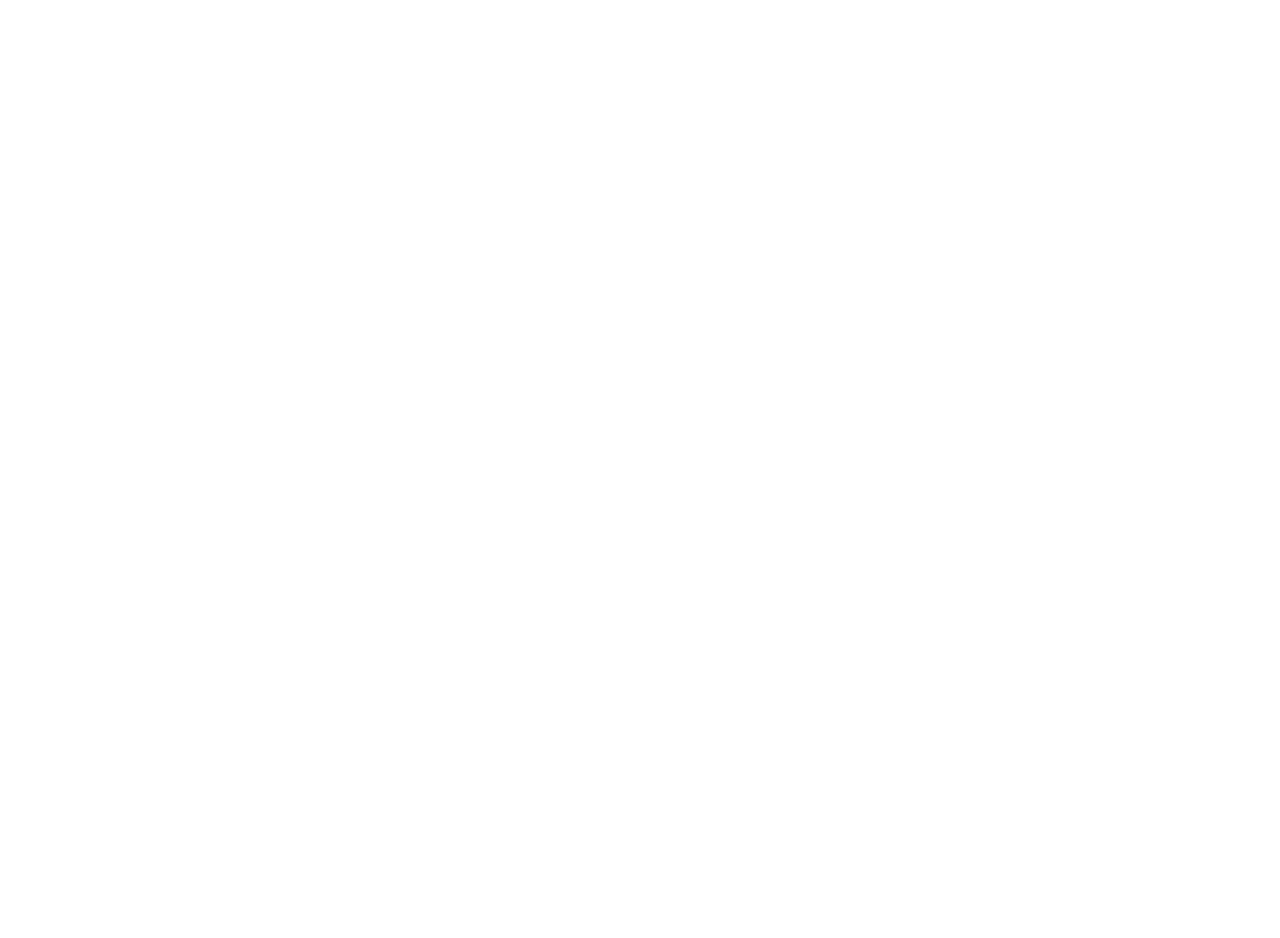
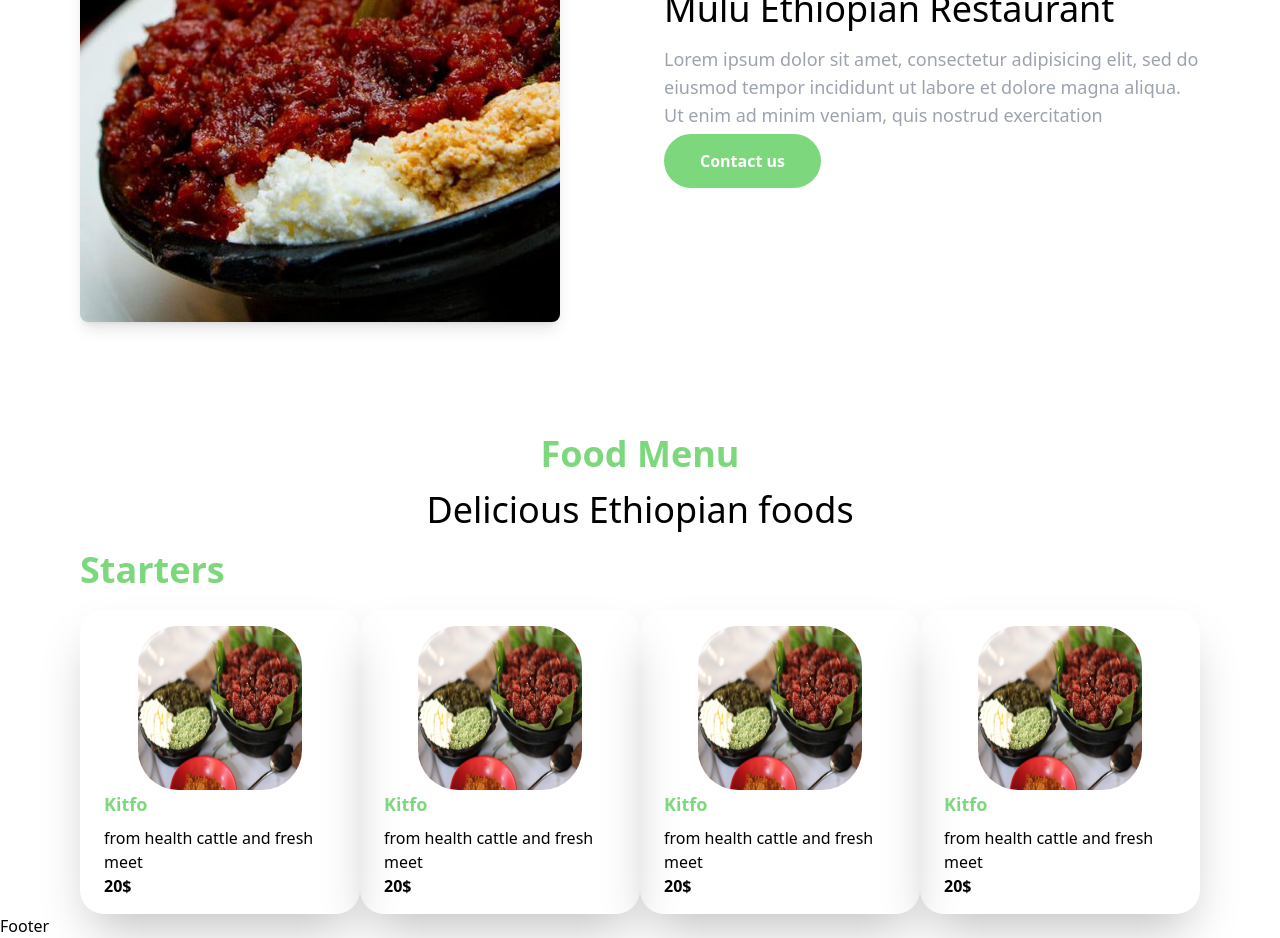
Before and after one commit to kirubelKinfe/RestaurantApp, a Next.js app: page / in a window 1280 px wide. Shown: the part 1040-1978 px from the top of the page. Before the commit the page ends 800 px from the top, so only its background shows below. Built offline with nearby package versions, Linux system fonts and the light colour scheme.

Commit message:
About and Menu sections

```diff
--- a/components/About.tsx
+++ b/components/About.tsx
@@ -1,7 +1,24 @@
+import Image from "next/image"
+import Banner from '@public/assets/images/Kitfo-and-Tibs.jpg'
 
 const About = () => {
     return (
-        <div>About</div>
+        <section className="grid w-full px-20 grid-cols-2 pt-28 items-center gap-12" id="about">
+            <div className="col-span-1">
+                <Image
+                    src={Banner}
+                    className="w-[480px] h-[530px] rounded-lg shadow-lg"
+                    alt="restaurant"
+                />
+            </div>
+
+            <div className="col-span-1">
+                <h1 className="text-2xl font-bold text-[#7dd87d]">About Us</h1>
+                <h2 className="text-4xl my-4">Mulu Ethiopian Restaurant</h2>
+                <p className="text-lg font-base mb-5 text-gray-400">Lorem ipsum dolor sit amet, consectetur adipisicing elit, sed do eiusmod tempor incididunt ut labore et dolore magna aliqua. Ut enim ad minim veniam, quis nostrud exercitation</p>
+                <a href="#footer" className="bg-[#7dd87d] px-9 py-4 text-white rounded-full font-bold">Contact us</a>
+            </div>
+        </section>
     )
 }
 
--- a/components/Header.tsx
+++ b/components/Header.tsx
@@ -7,7 +7,7 @@
             <div className="col-span-1">
                 <h1 className="text-[#7dd87d] text-3xl font-bold">Welcome</h1>
                 <h3 className="mt-5 text-white text-7xl py-7">Enjoy Ethiopian Food</h3>
-                <p className="text-base text-[#999fb9] mb-7">Lorem ipsum dolor sit amet, consectetur adipisicing elit, sed do eiusmod tempor incididunt ut</p>
+                <p className="text-base text-gray-400 mb-7">Lorem ipsum dolor sit amet, consectetur adipisicing elit, sed do eiusmod tempor incididunt ut</p>
                 <a href="#about" className="bg-[#7dd87d] px-9 py-4 text-white rounded-full font-bold">About Us</a>
             </div>
 
--- a/components/Menu.tsx
+++ b/components/Menu.tsx
@@ -1,7 +1,77 @@
+import Image from "next/image"
+import Kitfo from '@public/assets/images/kitfo-610x407.jpg'
 
 const Menu = () => {
     return (
-        <div>Menu</div>
+        <section className="mt-28 px-20" id="menu">
+
+            <div className="text-center">
+                <p className="text-[#7dd87d] text-4xl font-bold">Food Menu</p>
+                <p className="mt-4 text-4xl">Delicious Ethiopian foods</p>
+            </div>
+
+            <div className="mt-5">
+                <p className="text-[#7dd87d] mb-5 text-4xl font-bold">Starters</p>
+                <div className="grid grid-cols-4">
+                    <div className="col-span-1 flex flex-col items-center py-4 px-6 shadow-2xl transition rounded-3xl transform cursor-pointer hover:scale-100 hover:-translate-y-5">
+                        <div className="box-img">
+                            <Image
+                                src={Kitfo}
+                                className="w-[164px] h-[164px] rounded-[40px]"
+                                alt="food"
+                            />
+                        </div>
+                        <div className="box-text">
+                            <p className="text-[#7dd87d] mb-2 text-lg font-bold">Kitfo</p>
+                            <p>from health cattle and fresh meet</p>
+                            <p className="font-bold">20$</p>
+                        </div>
+                    </div>
+                    <div className="col-span-1 flex flex-col items-center py-4 px-6 shadow-2xl transition rounded-3xl transform cursor-pointer hover:scale-100 hover:-translate-y-5">
+                        <div className="box-img">
+                            <Image
+                                src={Kitfo}
+                                className="w-[164px] h-[164px] rounded-[40px]"
+                                alt="food"
+                            />
+                        </div>
+                        <div className="box-text">
+                            <p className="text-[#7dd87d] mb-2 text-lg font-bold">Kitfo</p>
+                            <p>from health cattle and fresh meet</p>
+                            <p className="font-bold">20$</p>
+                        </div>
+                    </div>
+                    <div className="col-span-1 flex flex-col items-center py-4 px-6 shadow-2xl transition rounded-3xl transform cursor-pointer hover:scale-100 hover:-translate-y-5">
+                        <div className="box-img">
+                            <Image
+                                src={Kitfo}
+                                className="w-[164px] h-[164px] rounded-[40px]"
+                                alt="food"
+                            />
+                        </div>
+                        <div className="box-text">
+                            <p className="text-[#7dd87d] mb-2 text-lg font-bold">Kitfo</p>
+                            <p>from health cattle and fresh meet</p>
+                            <p className="font-bold">20$</p>
+                        </div>
+                    </div>
+                    <div className="col-span-1 flex flex-col items-center py-4 px-6 shadow-2xl transition rounded-3xl transform cursor-pointer hover:scale-100 hover:-translate-y-5">
+                        <div className="box-img">
+                            <Image
+                                src={Kitfo}
+                                className="w-[164px] h-[164px] rounded-[40px]"
+                                alt="food"
+                            />
+                        </div>
+                        <div className="box-text">
+                            <p className="text-[#7dd87d] mb-2 text-lg font-bold">Kitfo</p>
+                            <p>from health cattle and fresh meet</p>
+                            <p className="font-bold">20$</p>
+                        </div>
+                    </div>
+                </div>
+            </div>
+        </section>
     )
 }
 
--- a/styles/globals.css
+++ b/styles/globals.css
@@ -3,3 +3,7 @@
 @tailwind base;
 @tailwind components;
 @tailwind utilities;
+
+* {
+	scroll-behavior: smooth;
+}
```
Also changed, not shown: public/assets/images/Kitfo-and-Tibs.jpg.
